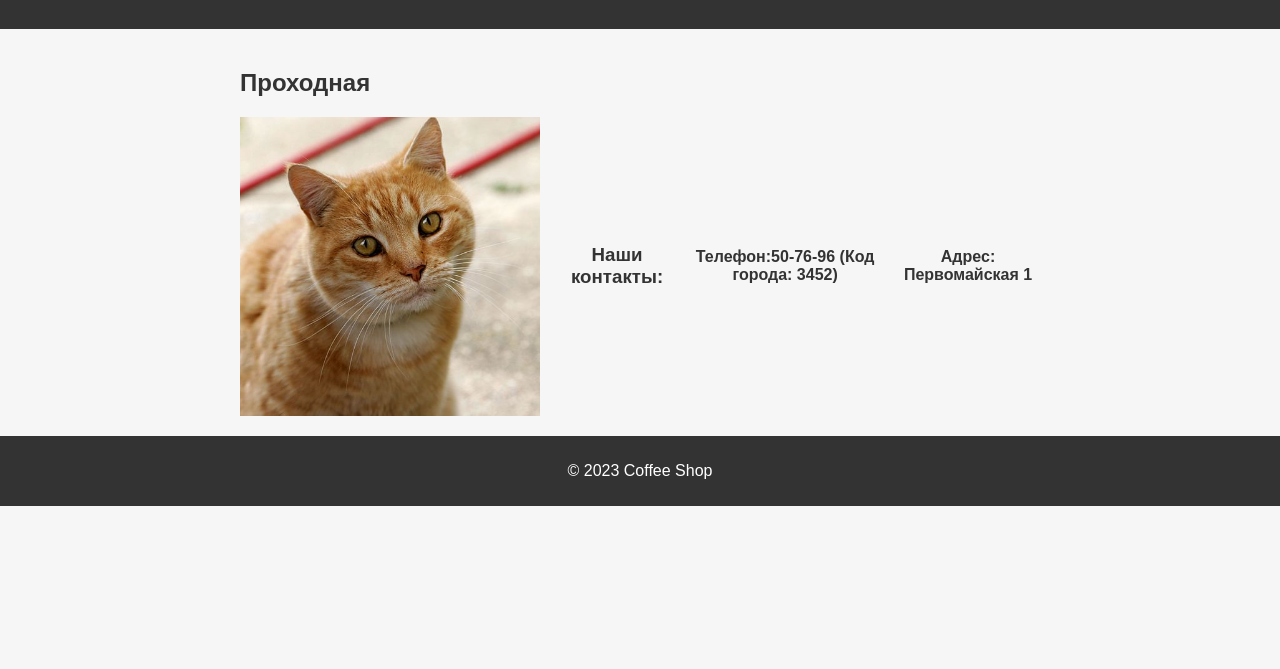
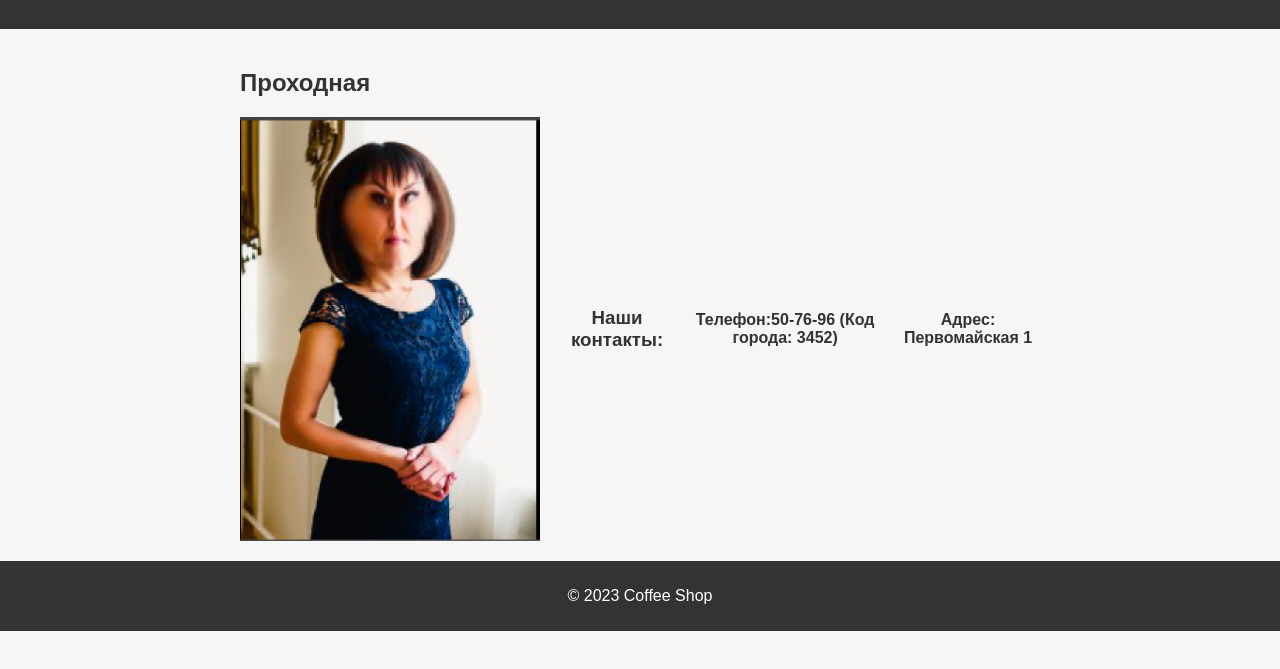
Before and after one commit to ArturovGit/site, a plain HTML site: page cntc.html in a window 1280 px wide. Shown: the part 71-740 px from the top of the page. Drawn offline with Linux system fonts and the light colour scheme.

Commit message:
Update cntc.html

```diff
--- a/cntc.html
+++ b/cntc.html
@@ -18,7 +18,7 @@
     <main>
       <h2> Проходная </h2>
       <section>
-        <img src="coffee.jpg" alt="Coffee">
+        <img src="image-2.png" alt="Varenik">
         <h3><center>Наши контакты:</center></h3>
         <h4><center>Телефон:50-76-96 (Код города: 3452)</center></h4>
         <h4><center>Адрес: Первомайская 1</center></h4>
```
